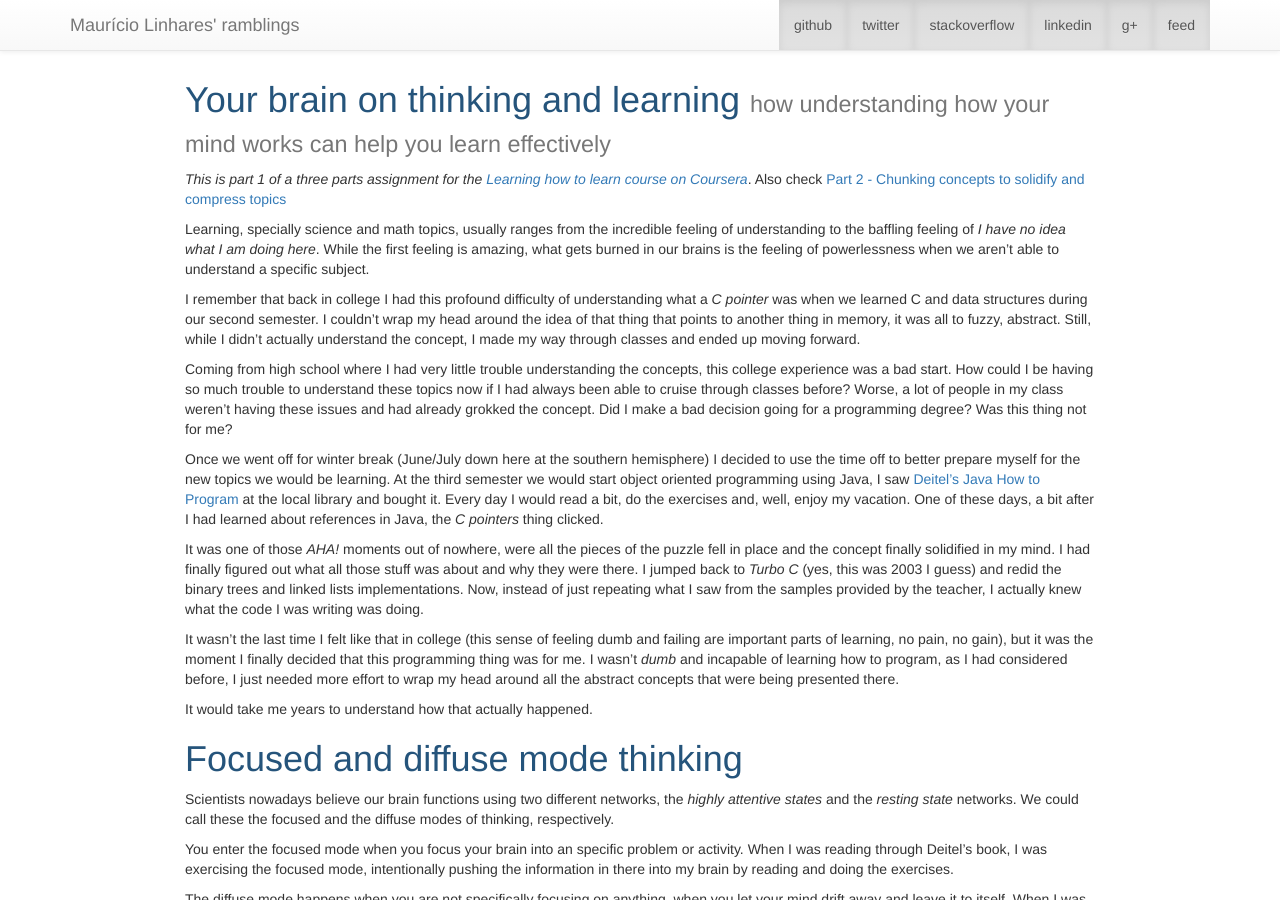
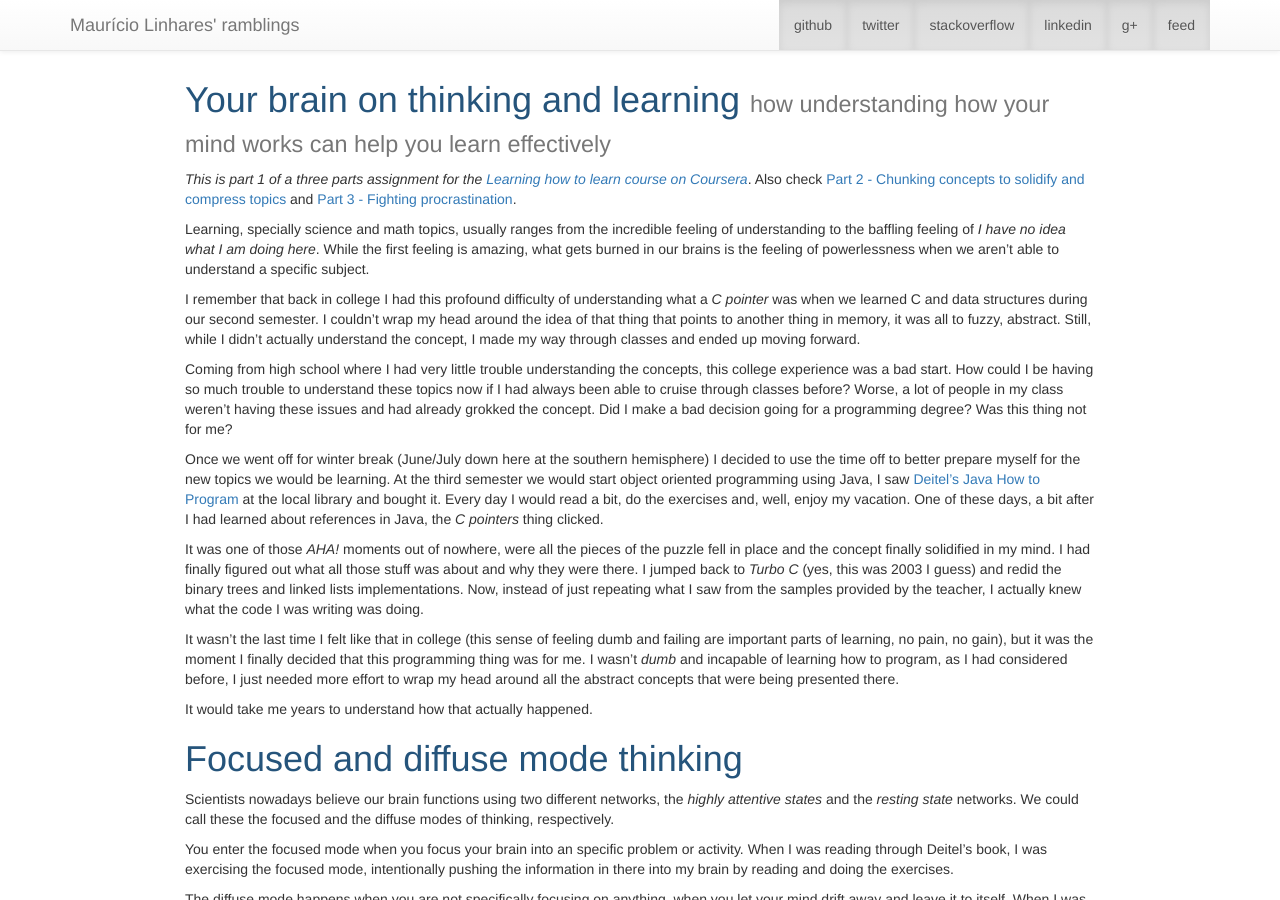
Before and after one commit to mauricio/mauricio.github.com, a Jekyll site: the page built from _posts/2015-01-17-your-brain-on-thinking-and-learning.md, in a window 1280 px wide and 900 px high. Built offline with Jekyll 4.4.1, drawn with Linux system fonts in a browser that asks for light colours; comment, search, counter and statistics services are not loaded.

Commit message:
Include reference to coursera assignment

```diff
--- a/_posts/2015-01-17-your-brain-on-thinking-and-learning.md
+++ b/_posts/2015-01-17-your-brain-on-thinking-and-learning.md
@@ -7,7 +7,7 @@ tags:
 - useful
 ---
 
-*This is part 1 of a three parts assignment for the [Learning how to learn course on Coursera](https://www.coursera.org/course/learning)*. Also check [Part 2 - Chunking concepts to solidify and compress topics]({% post_url 2015-01-22-chunking-concepts-to-solidify-and-compress-topics %})
+*This is part 1 of a three parts assignment for the [Learning how to learn course on Coursera](https://www.coursera.org/course/learning)*. Also check [Part 2 - Chunking concepts to solidify and compress topics]({% post_url 2015-01-22-chunking-concepts-to-solidify-and-compress-topics %}) and [Part 3 - Fighting procrastination]({% post_url 2015-01-26-fighting-procrastination%}).
 
 Learning, specially science and math topics, usually ranges from the incredible feeling of understanding to the baffling feeling of _I have no idea what I am doing here_. While the first feeling is amazing, what gets burned in our brains is the feeling of powerlessness when we aren't able to understand a specific subject.
 
```
Also changed, not shown: _posts/2015-01-22-chunking-concepts-to-solidify-and-compress-topics.md (+1 -1 lines), _posts/2015-01-26-fighting-procrastination.md (+2 -0 lines).
